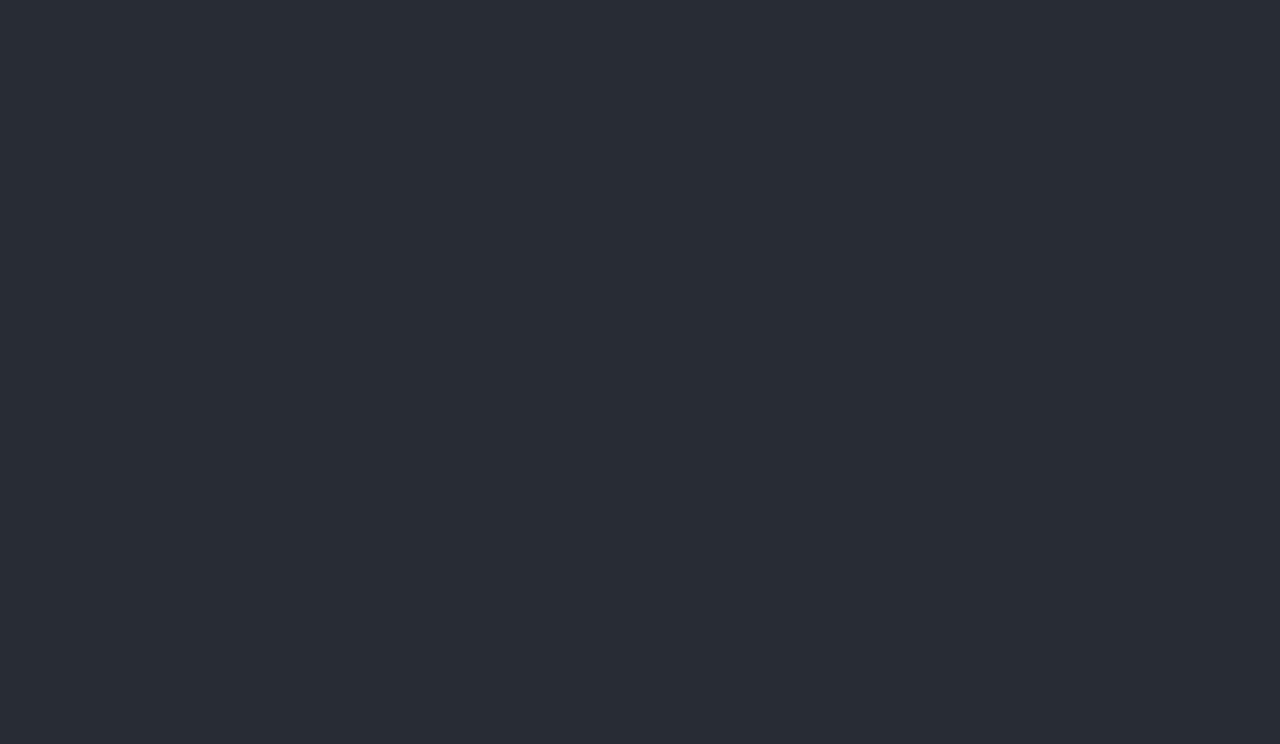
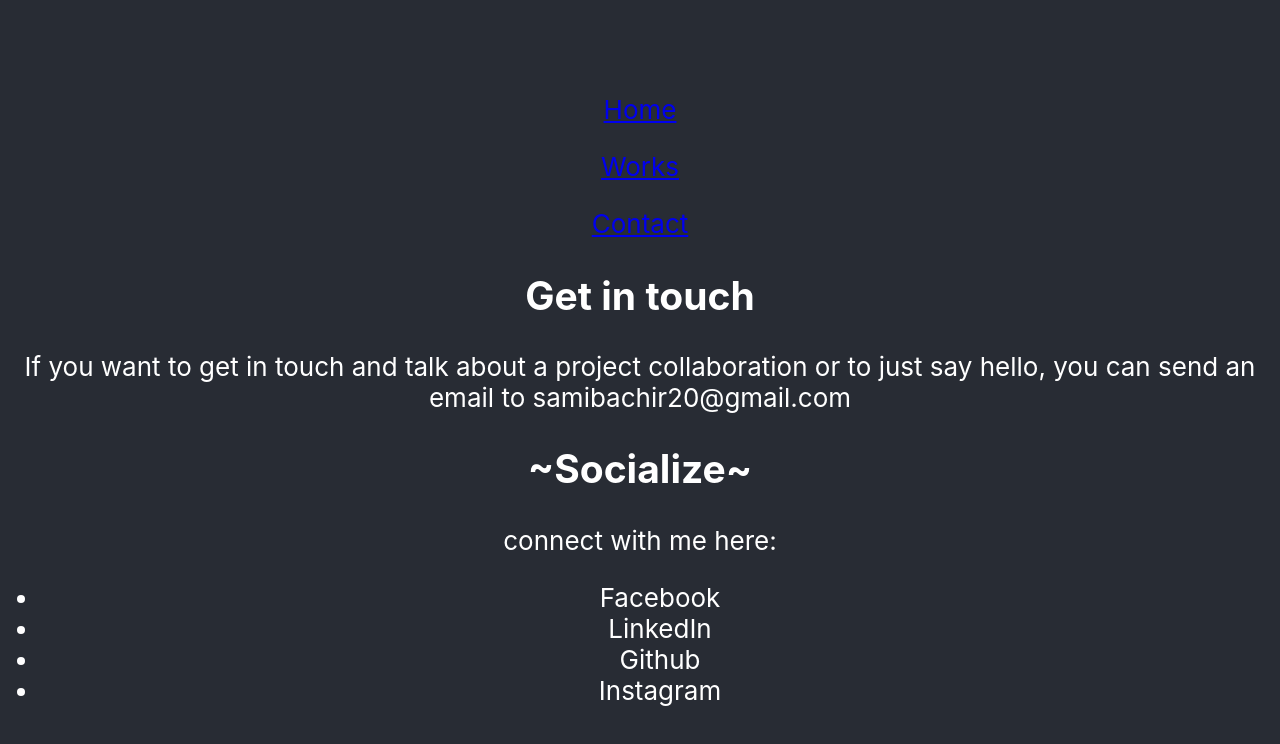
Before and after one commit to samibash/Portfolio, a React (Create React App) app in the folder client/: page /contact in a window 1280 px wide. Shown: the top 744 px of the page. Built offline with nearby package versions, Linux system fonts and the light colour scheme.

Commit message:
I got the routes/links/switch to work, set up components with basic text and outline

```diff
--- a/client/src/App.js
+++ b/client/src/App.js
@@ -8,9 +8,10 @@ import Works from './components/Works/Works';
 function App() {
   return (
     <div className="App">
-      <header className="App-header">
+      <nav className="App-header">
+        <Navigation/>
 
-      </header>
+      </nav>
     </div>
   );
 }
--- a/client/src/components/Contact/Contact.js
+++ b/client/src/components/Contact/Contact.js
@@ -4,7 +4,27 @@ export default class Contact extends Component {
     render() {
         return (
             <div>
-
+                <h1>
+                    Get in touch
+                </h1>
+                <p>
+                    If you want to get in touch and talk about a project collaboration or to
+                    just say hello, you can send an email to samibachir20@gmail.com
+                </p>
+                <footer>
+                    <h1>
+                        ~Socialize~
+                    </h1>
+                    <p>
+                        connect with me here:
+                    </p>
+                    <ul>
+                        <li>Facebook</li>
+                        <li>LinkedIn</li>
+                        <li>Github</li>
+                        <li>Instagram</li>
+                    </ul>
+                </footer>
             </div>
         )
     }
--- a/client/src/components/Home/Home.js
+++ b/client/src/components/Home/Home.js
@@ -4,7 +4,14 @@ export default class Home extends Component {
     render() {
         return (
             <div>
-
+                <img src="https://i.imgur.com/yqR7vCX.jpg" alt=""/>
+                <h1>Hi, my name's Sami</h1>
+                <p>
+                    and i'm a junior software developer based in the NYC area.
+                    You can often catch me doing something that i love, like making noise by hitting
+                    things with sticks (loudly and/or quietly) while other people near me pick at taut
+                    steel strings.
+                </p>
             </div>
         )
     }
--- a/client/src/components/Navigation/Navigation.js
+++ b/client/src/components/Navigation/Navigation.js
@@ -1,10 +1,23 @@
 import React, {Component} from 'react';
+import { Link, Route, Switch } from 'react-router-dom';
+import Home from '../Home/Home';
+import Works from '../Works/Works';
+import Contact from '../Contact/Contact';
+
 
 export default class Navigation extends Component {
     render() {
         return (
             <div>
+                <Link className="navbar-item" to={'/'}><p>Home</p></Link>
+                <Link className="navbar-item" to={'/works'}><p>Works</p></Link>
+                <Link className="navbar-item" to={'/contact'}><p>Contact</p></Link>
 
+                <Switch>
+                    <Route path='/' exact component={ Home }/>
+                    <Route path='/works' exact component={ Works } />
+                    <Route path='/contact' exact component={ Contact } />
+                </Switch>
             </div>
         )
     }
--- a/client/src/components/Works/Works.js
+++ b/client/src/components/Works/Works.js
@@ -4,7 +4,20 @@ export default class Works extends Component {
     render() {
         return (
             <div>
+                <h1>
+                    Projects
+                </h1>
+                <div className="projects">
+                    <div className="proj1">
 
+                    </div>
+                    <div className="proj2">
+
+                    </div>
+                    <div className="proj3">
+
+                    </div>
+                </div>
             </div>
         )
     }
```
